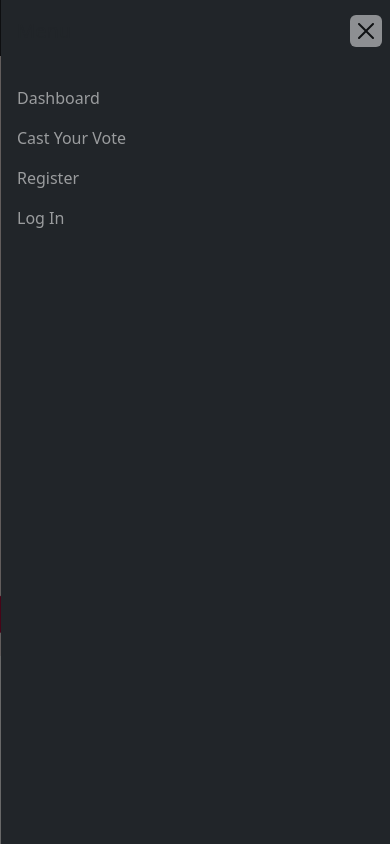
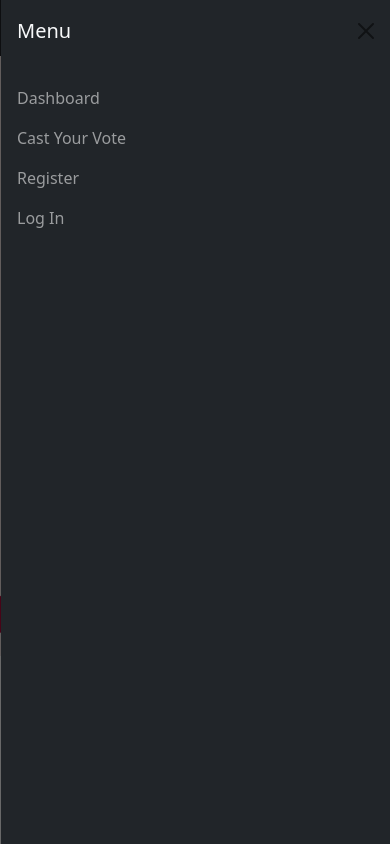
Before and after one commit to Ola-rotimi/cast-a-vote, a React (Vite) app: page / in a window 390 px wide. Both pictures are taken after a click on the button 350 px from the left and 28 px from the top of the page. Shown: the top 844 px of the page. Built offline with nearby package versions, Linux system fonts and the light colour scheme.

Commit message:
Update navbar.components.jsx

```diff
--- a/src/components/navbar.components/navbar.components.jsx
+++ b/src/components/navbar.components/navbar.components.jsx
@@ -28,7 +28,7 @@ const Navbar = () => {
             <span className="navbar-toggler-icon"></span>
           </button>
           <div
-            className="offcanvas offcanvas-end bg-dark"
+            className="offcanvas offcanvas-end bg-dark text-light"
             tabIndex="-1"
             id="offcanvasNavbar"
             aria-labelledby="offcanvasNavbarLabel"
@@ -42,7 +42,7 @@ const Navbar = () => {
               </h5>
               <button
                 type="button"
-                className="btn-close bg-light"
+                className="btn-close"
                 data-bs-dismiss="offcanvas"
                 aria-label="Close"
               ></button>
```
